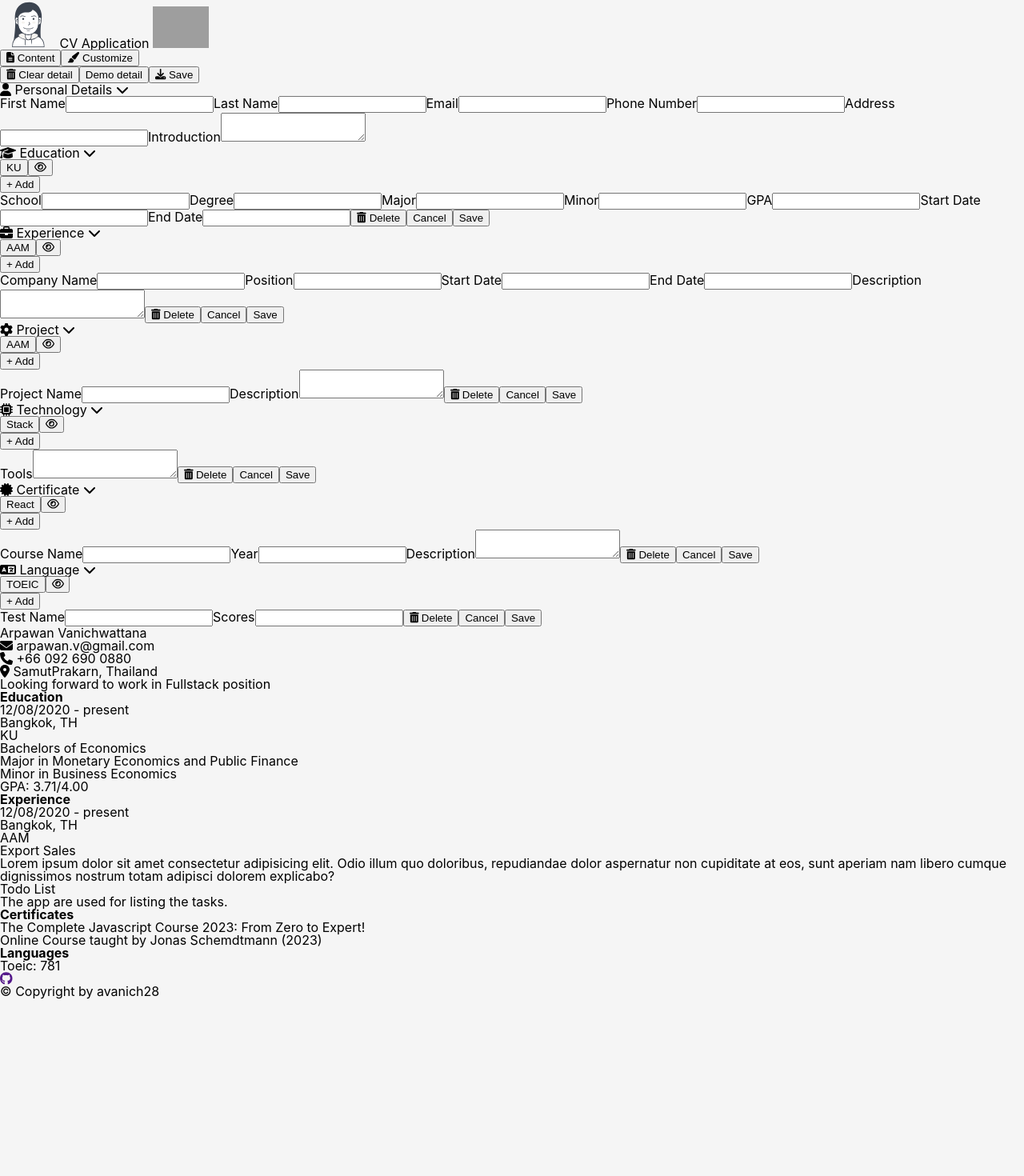
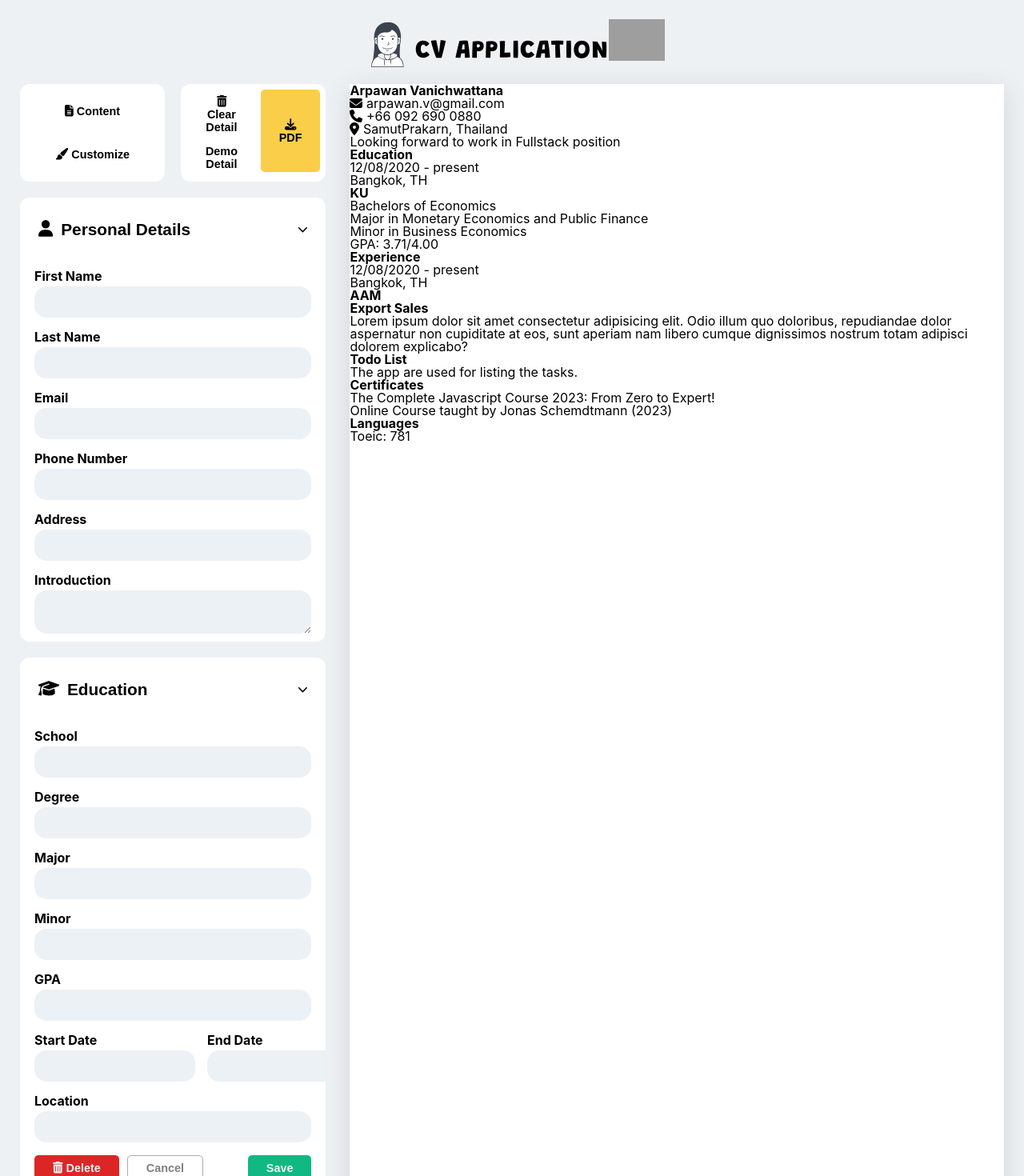
Before and after one commit to avanich28/cv-application, a React (Vite) app: page / in a window 1280 px wide. Shown: the part 10-1480 px from the top of the page at 80% size. Before the commit the page ends 1259 px from the top, so only its background shows below. Built offline with nearby package versions, Linux system fonts and the light colour scheme; grey boxes are pictures that could not be loaded.

Commit message:
style css in infomation section

```diff
--- a/src/App.jsx
+++ b/src/App.jsx
@@ -46,31 +46,33 @@ library.add(
 
 export default function App() {
   return (
-    <>
+    <div className="app">
+      <header>
         <Logo />
-      <main>
+      </header>
+      <main className="main">
         <AddInformationSection />
         <CVPage />
       </main>
+      <footer className="footer">
         <Footer />
-    </>
+      </footer>
+    </div>
   );
 }
 
 function Logo() {
   return (
-    <header>
-      <h1>
-        <img src="../public/woman.svg" alt="woman" />{" "}
-        <span>CV Application</span> <img src="../public/man.svg" alt="man" />
+    <h1 className="logo">
+      <img src="../public/woman.svg" alt="woman" /> <span>CV Application</span>{" "}
+      <img src="../public/man.svg" alt="man" />
     </h1>
-    </header>
   );
 }
 
 function AddInformationSection() {
   return (
-    <aside>
+    <aside className="information-section">
       <ModeBox />
       <DetailBox />
 
@@ -91,7 +93,7 @@ function AddInformationSection() {
       </InformationBox>
 
       <InformationBox title="Technology" icon={faMicrochip}>
-        <TechnologyLists />
+        <TechnologyForm />
       </InformationBox>
 
       <InformationBox title="Certificate" icon={faCertificate}>
@@ -107,11 +109,11 @@ function AddInformationSection() {
 
 function ModeBox() {
   return (
-    <div className="mode-box">
-      <Button>
+    <div className="mode-box box">
+      <Button className="mode-btn">
         <FontAwesomeIcon icon={faFileLines} /> <span>Content</span>
       </Button>
-      <Button>
+      <Button className="mode-btn">
         <FontAwesomeIcon icon={faPaintbrush} /> <span>Customize</span>
       </Button>
     </div>
@@ -120,21 +122,23 @@ function ModeBox() {
 
 function DetailBox({ onClickClear, onClickDemo }) {
   return (
-    <div className="detail-box">
-      <Button>
+    <div className="detail-box box">
+      <div>
+        <Button className="detail-btn">
           <FontAwesomeIcon icon={faTrashCan} /> <span>Clear detail</span>
         </Button>
-      <Button>Demo detail</Button>
-      <SaveButton />
+        <Button className="detail-btn">Demo detail</Button>
+      </div>
+      <SavePDFButton />
     </div>
   );
 }
 
-function SaveButton({ onClick }) {
+function SavePDFButton({ onClick }) {
   return (
-    <Button className="save-btn">
+    <Button className="save-pdf-btn small-btn">
       <span>
-        <FontAwesomeIcon icon={faDownload} /> <span>Save</span>
+        <FontAwesomeIcon icon={faDownload} /> <span>PDF</span>
       </span>
     </Button>
   );
@@ -142,12 +146,15 @@ function SaveButton({ onClick }) {
 
 function InformationBox({ title, icon, children }) {
   return (
-    <div>
+    <div className="box">
       <header>
+        <Button className="info-btn">
           <h1>
-          <FontAwesomeIcon icon={icon} /> <span>{title}</span>{" "}
-          <FontAwesomeIcon icon={faChevronDown} />
+            <FontAwesomeIcon icon={icon} />
+            <span>{title}</span>
+            <FontAwesomeIcon icon={faChevronDown} className="chevron" />
           </h1>
+        </Button>
       </header>
       {children}
     </div>
@@ -170,13 +177,13 @@ function PersonalForm() {
 function EducationLists() {
   return (
     <>
+      <EducationForm />
       <ul>
         {/* map */}
         <List>KU</List>
         {/* hide */}
       </ul>
-      <Button>+ Add</Button>
-      <EducationForm />
+      <AddButton />
     </>
   );
 }
@@ -189,8 +196,8 @@ function EducationForm() {
       <Input>Major</Input>
       <Input>Minor</Input>
       <Input>GPA</Input>
-      <Input>Start Date</Input>
-      <Input>End Date</Input>
+      <InputDate />
+      <Input>Location</Input>
     </Form>
   );
 }
@@ -198,11 +205,11 @@ function EducationForm() {
 function ExperienceLists() {
   return (
     <>
+      <ExperienceForm />
       <ul>
         <List>AAM</List>
       </ul>
-      <Button>+ Add</Button>
-      <ExperienceForm />
+      <AddButton />
     </>
   );
 }
@@ -212,8 +219,8 @@ function ExperienceForm() {
     <Form>
       <Input>Company Name</Input>
       <Input>Position</Input>
-      <Input>Start Date</Input>
-      <Input>End Date</Input>
+      <InputDate />
+      <Input>Location</Input>
       <TextArea>Description</TextArea>
     </Form>
   );
@@ -222,11 +229,11 @@ function ExperienceForm() {
 function ProjectLists() {
   return (
     <>
+      <ProjectForm />
       <ul>
         <List>AAM</List>
       </ul>
-      <Button>+ Add</Button>
-      <ProjectForm />
+      <AddButton />
     </>
   );
 }
@@ -240,34 +247,22 @@ function ProjectForm() {
   );
 }
 
-function TechnologyLists() {
-  return (
-    <>
-      <ul>
-        <List>Stack</List>
-      </ul>
-      <Button>+ Add</Button>
-      <TechnologyForm />
-    </>
-  );
-}
-
 function TechnologyForm() {
   return (
-    <Form>
+    <form>
       <TextArea>Tools</TextArea>
-    </Form>
+    </form>
   );
 }
 
 function CertificateLists() {
   return (
     <>
+      <CertificateForm />
       <ul>
         <List>React</List>
       </ul>
-      <Button>+ Add</Button>
-      <CertificateForm />
+      <AddButton />
     </>
   );
 }
@@ -285,11 +280,11 @@ function CertificateForm() {
 function LanguageLists() {
   return (
     <>
+      <LanguageForm />
       <ul>
         <List>TOEIC</List>
       </ul>
-      <Button>+ Add</Button>
-      <LanguageForm />
+      <AddButton />
     </>
   );
 }
@@ -305,10 +300,10 @@ function LanguageForm() {
 
 function List({ children }) {
   return (
-    <li>
+    <li className="block">
       <Button>{children}</Button>
       <Button>
-        <FontAwesomeIcon icon={faEye} />
+        <FontAwesomeIcon icon={faEye} className="faEye" />
       </Button>
     </li>
   );
@@ -318,34 +313,55 @@ function Form({ children }) {
   return (
     <form>
       {children}
-      <button>
+      <span className="form-btn-container">
+        <button className="delete-btn small-btn">
           <FontAwesomeIcon icon={faTrashCan} /> <span>Delete</span>
         </button>
-      <button>Cancel</button>
-      <button>Save</button>
+        <button className="cancel-btn small-btn">Cancel</button>
+        <button className="save-btn small-btn">Save</button>
+      </span>
     </form>
   );
 }
 
-function Button({ children }) {
-  return <button>{children}</button>;
+function AddButton() {
+  return (
+    <div className="block">
+      <button className="add-btn">+ Add</button>
+    </div>
+  );
+}
+
+function InputDate() {
+  return (
+    <div className="input-date">
+      <label className="start">Start Date</label>
+      <input type="text" />
+      <label className="end">End Date</label>
+      <input type="text" />
+    </div>
+  );
+}
+
+function Button({ className, children }) {
+  return <button className={className}>{children}</button>;
 }
 
 function Input({ children }) {
   return (
-    <>
+    <div>
       <label>{children}</label>
       <input type="text" />
-    </>
+    </div>
   );
 }
 
 function TextArea({ children }) {
   return (
-    <>
+    <div>
       <label>{children}</label>
       <textarea></textarea>
-    </>
+    </div>
   );
 }
 
@@ -414,8 +430,8 @@ function CVPage({
 
 function ContentBox({ title, children }) {
   return (
-    <section>
-      <h1 style={{ fontWeight: "bold" }}>{title}</h1>
+    <section className="content">
+      <h1>{title}</h1>
       {children}
     </section>
   );
@@ -501,11 +517,11 @@ function LanguageContent({ allTests }) {
 
 function Footer() {
   return (
-    <footer className="footer">
+    <>
       <a href="">
-        <FontAwesomeIcon icon={faGithub} />
+        <FontAwesomeIcon icon={faGithub} className="github" />
       </a>
       <p>&copy; Copyright by avanich28</p>
-    </footer>
+    </>
   );
 }
--- a/src/index.css
+++ b/src/index.css
@@ -1,4 +1,4 @@
-@import url("https://cdn.jsdelivr.net/npm/bootstrap-icons@1.3.0/font/bootstrap-icons.css");
+@import url("https://fonts.googleapis.com/css2?family=Grandstander:wght@800&family=Noto+Sans:wght@600&display=swap");
 
 html,
 body,
@@ -128,11 +128,273 @@ table {
   border-spacing: 0;
 }
 
+:root {
+  --white-light: white;
+  --white-medium: #eef1f4;
+  --yellow-medium: rgb(250, 206, 73);
+  --red-medium: #dc2626;
+  --green-medium: #10b981;
+  --grey-light: rgb(236, 241, 245);
+  --grey-medium: rgb(175, 171, 171);
+  --grey-dark: grey;
+  --transparent-color: none;
+}
+
 body {
-  background-color: whitesmoke;
+  box-sizing: border-box;
+  background-color: var(--white-medium);
+  padding: 25px;
 }
 
 img {
   height: 100%;
   width: 70px;
 }
+
+h1,
+h2,
+h3 {
+  font-weight: bold;
+}
+
+.app {
+  display: flex;
+  flex-direction: column;
+  align-items: center;
+  gap: 20px;
+}
+
+.logo {
+  display: flex;
+  align-items: center;
+}
+.logo > span {
+  position: relative;
+  top: 15px;
+  font-size: 2rem;
+  font-family: "Grandstander", cursive;
+  text-transform: uppercase;
+  letter-spacing: 1px;
+}
+
+.main {
+  display: flex;
+  justify-content: center;
+  gap: 30px;
+}
+
+.information-section {
+  min-width: 380px;
+  display: grid;
+  grid-template-columns: repeat(2, 1fr);
+  grid-auto-rows: auto;
+  gap: 20px;
+}
+.box {
+  grid-column-start: 1;
+  grid-column-end: 3;
+  overflow: hidden;
+  border-radius: 12px;
+}
+.mode-box {
+  grid-column-start: 1;
+  grid-column-end: 2;
+  display: grid;
+  grid-template-rows: repeat(2, 1fr);
+}
+.detail-box {
+  grid-column-start: 2;
+  display: flex;
+  gap: 5px;
+}
+.mode-box,
+.detail-box {
+  padding: 7px;
+}
+.block {
+  margin-top: 8px;
+  padding: 0 10px;
+}
+li.block {
+  display: grid;
+  grid-template-columns: 1fr auto;
+}
+div.block {
+  display: flex;
+  justify-content: center;
+}
+li.block > button:nth-of-type(1) {
+  text-align: left;
+  font-size: 1.1rem;
+  font-family: "Noto Sans", sans-serif;
+  letter-spacing: 0.5px;
+}
+.block,
+.add-btn,
+.mode-box,
+.detail-box,
+.block > button {
+  background-color: var(--white-light);
+}
+
+button {
+  font-weight: bold;
+  font-size: 0.9rem;
+  text-transform: capitalize;
+  padding: 7px 23px;
+  cursor: pointer;
+  border: none;
+  transition: all 0.3s ease-in-out;
+}
+
+.mode-btn,
+.detail-btn,
+.info-btn {
+  width: 100%;
+  background-color: var(--white-light);
+}
+.mode-btn,
+.detail-btn {
+  border-radius: 12px;
+}
+.mode-btn:hover,
+.detail-btn:hover {
+  background-color: var(--white-medium);
+}
+
+.info-btn {
+  height: 80px;
+  font-size: 1.3rem;
+  text-align: left;
+}
+.info-btn > h1 {
+  display: flex;
+  gap: 10px;
+}
+.chevron {
+  position: relative;
+  top: 5px;
+  font-size: 0.8rem;
+  margin-left: auto;
+  transition: all 0.3s ease-in-out;
+}
+/* active */
+.chevron:hover {
+  transform: rotate(180deg);
+}
+
+.small-btn {
+  border-radius: 5px;
+}
+.save-pdf-btn {
+  background-color: var(--yellow-medium);
+  margin-bottom: 5px;
+}
+.delete-btn {
+  background-color: var(--red-medium);
+}
+.cancel-btn {
+  background-color: var(--transparent-color);
+  border: 1px solid var(--grey-medium);
+  color: var(--grey-dark);
+}
+.save-btn {
+  background-color: var(--green-medium);
+}
+.delete-btn,
+.save-btn {
+  color: var(--white-medium);
+}
+
+.small-btn:hover {
+  transform: scale(1.03);
+}
+.small-btn:active {
+  transform: scale(1);
+}
+
+li > button {
+  padding: 13px;
+}
+.faEye {
+  font-size: 20px;
+}
+
+.add-btn {
+  border: 5px solid var(--white-medium);
+  border-radius: 10px;
+  margin: 8px;
+}
+
+form,
+form div {
+  display: flex;
+  flex-direction: column;
+}
+form {
+  padding: 10px 18px;
+  gap: 16px;
+  background-color: var(--white-light);
+}
+form div {
+  gap: 5px;
+}
+form label {
+  font-weight: bold;
+}
+
+.input-date {
+  display: grid;
+  grid-template-columns: repeat(2, 1fr);
+  column-gap: 15px;
+}
+.input-date > input[type="text"]:nth-of-type(1) {
+  grid-column-end: 2;
+}
+.end {
+  grid-column-start: 2;
+  grid-row-start: 1;
+}
+
+.form-btn-container {
+  display: flex;
+  gap: 10px;
+}
+.save-btn {
+  margin-left: auto;
+}
+
+input[type="text"],
+textarea {
+  -webkit-appearance: none;
+  -moz-appearance: none;
+  appearance: none;
+  padding: 12px;
+  border-radius: 15px;
+  border: none;
+  background-color: var(--grey-light);
+}
+textarea {
+  overflow: auto;
+}
+
+.cv-page {
+  background-color: var(--white-light);
+  box-shadow: rgba(100, 100, 111, 0.2) 0px 7px 29px 0px;
+}
+
+.footer {
+  display: flex;
+  flex-direction: column;
+  align-items: center;
+  gap: 13px;
+  font-size: 0.8rem;
+}
+.github {
+  font-size: 40px;
+  color: initial;
+  transition: all 0.2s ease-in-out;
+}
+.github:hover {
+  color: var(--yellow-medium);
+}
```
Lines whose indentation alone changed are shown as unchanged.
